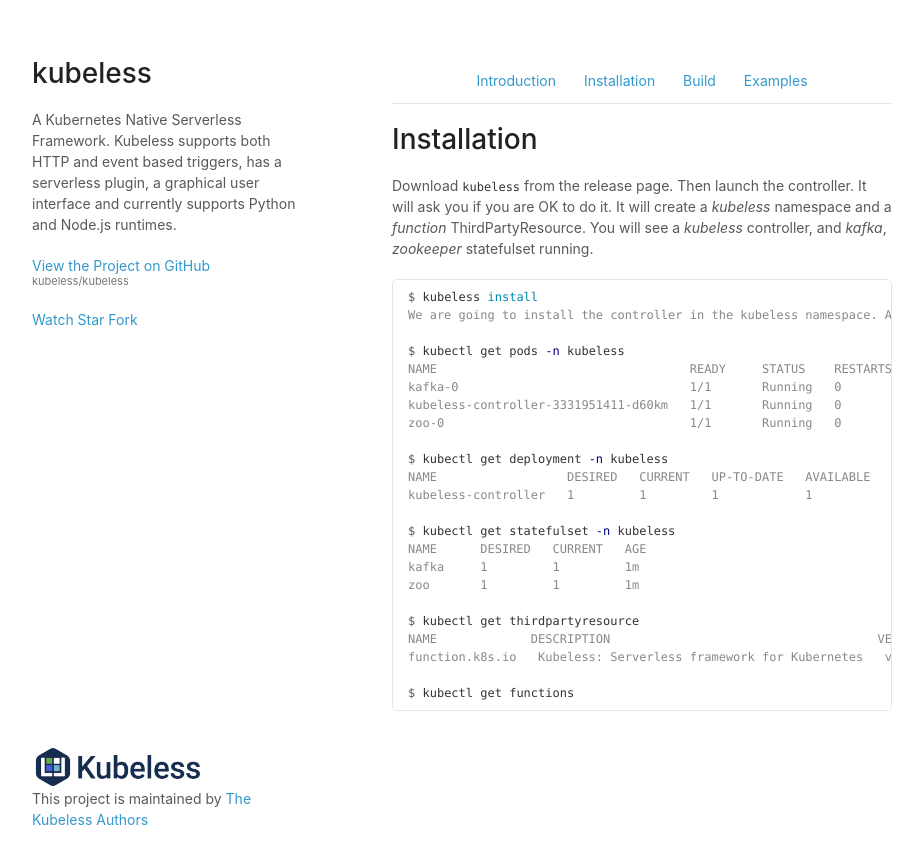
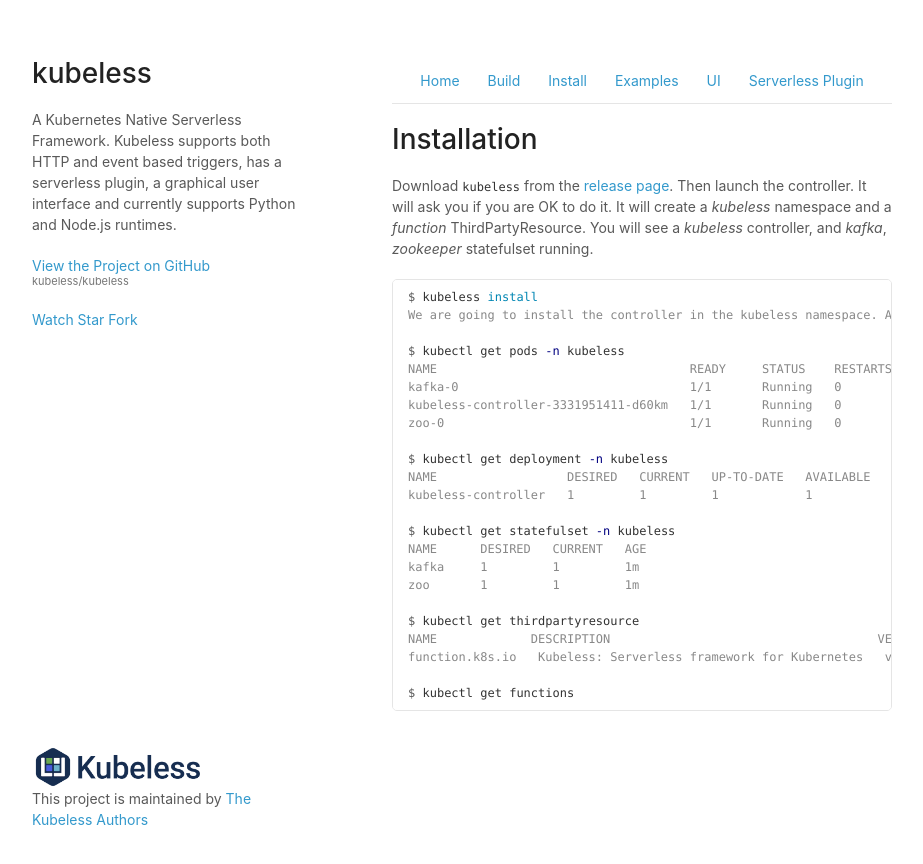
Before and after one commit to vmware-archive/kubeless-website, a Jekyll site: the page built from docs/install.md, in a window 1280 px wide. Shown: the top 864 px of the page, without its empty margins (178-1101 px from the left). Built offline with Jekyll 4.4.1, drawn with Linux system fonts in a browser that asks for light colours; our own code applies the rules of GitHub Pages for plain Markdown files.

Commit message:
add more info

````diff
--- a/_data/menu.yml
+++ b/_data/menu.yml
@@ -1,5 +1,7 @@
 items:
-  "Introduction": "/"
-  "Installation": "/installation/"
+  "Home": "/"
   "Build": "/build/"
+  "Install": "/install/"
   "Examples": "/examples/"
+  "UI": "/ui/"
+  "Serverless Plugin": "/serverless/"
--- a/docs/installation.md
+++ b/docs/install.md
@@ -1,11 +1,11 @@
 ---
 layout: default
-permalink: /installation/
+permalink: /install/
 ---
 
 # Installation
 
-Download `kubeless` from the release page. Then launch the controller. It will ask you if you are OK to do it. It will create a _kubeless_ namespace and a _function_ ThirdPartyResource. You will see a _kubeless_ controller, and _kafka_, _zookeeper_ statefulset running.
+Download `kubeless` from the [release page](https://github.com/kubeless/kubeless/releases). Then launch the controller. It will ask you if you are OK to do it. It will create a _kubeless_ namespace and a _function_ ThirdPartyResource. You will see a _kubeless_ controller, and _kafka_, _zookeeper_ statefulset running.
 
 ```console
 $ kubeless install
````
Also changed, not shown: docs/serverless.md (added, +62 -0 lines), docs/ui.md (added, +32 -0 lines), docs/home.md (renamed from docs/introduction.md), img/kubeless-ui.png (added), img/serverless-logo.png (added).
